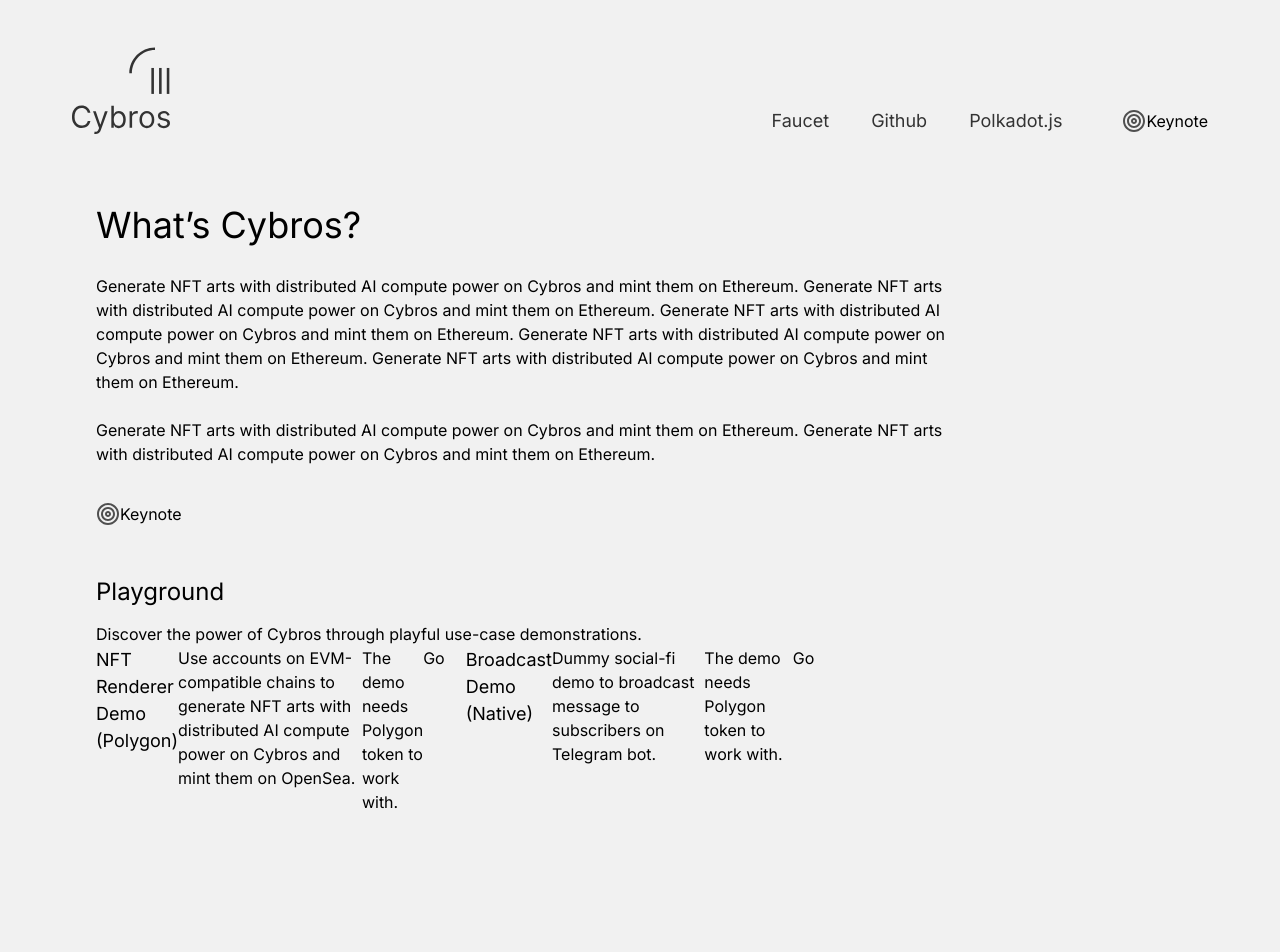
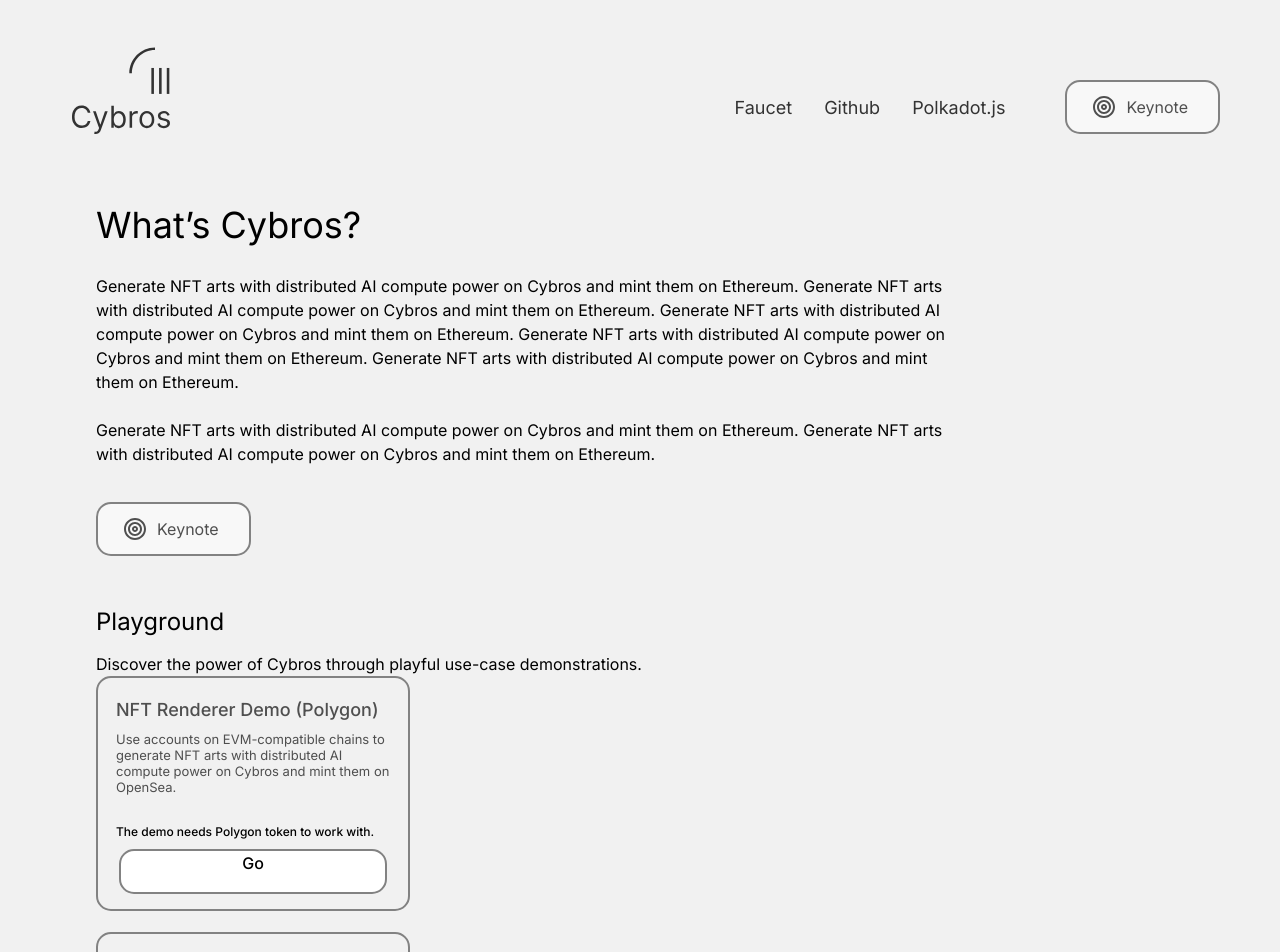
Before and after one commit to cybros-network/Hackathon-Web, a Next.js app: page / in a window 1280 px wide. Shown: the top 952 px of the page. Before the commit the page ends 814 px from the top, so only its background shows below. Built offline with nearby package versions, Linux system fonts and the light colour scheme.

Commit message:
fix: css sytle import

```diff
--- a/app/page.tsx
+++ b/app/page.tsx
@@ -1,19 +1,20 @@
 import Image from 'next/image'
-import KeynoteButton from '@/component/KeynoteButton'
-import UseCaseCard from '@/component/UseCaseCard'
+import KeynoteButton from '@/components/KeynoteButton'
+import UseCaseCard from '@/components/UseCaseCard'
 import { UseCardProps } from '@/types'
+import React from 'react'
 import { demoUseCardsCollection } from '@/constants'
 
 export default function Home() {
   return (
     <main className="main">
 
-      <header className="flex justify-between items-end px-[72px] pt-[42px] ">
+      <header className="flex justify-between items-end ml-[72px] mr-[60px] mt-[42px]">
         <div className="flex">
           <Image src="/Logo.svg" alt="Logo" width={98} height={92} />
         </div>
         <div className="flex space-x-[60px] items-center">
-          <div className='flex justify-between space-x-[42px] text-[18px] text-[#333333]'>
+          <div className='flex justify-between space-x-[32px] text-[18px] text-[#333333]'>
             <div>
               <a href='github.com'>Faucet</a>
             </div>
@@ -40,14 +41,12 @@ Generate NFT arts with distributed AI compute power on Cybros and mint them on E
         </div>
         <p className='text-[24px] text-black pt-[48px]'>Playground</p>
         <p className='text=[15px] text-black pt-[12px]'>Discover the power of Cybros through playful use-case demonstrations.</p>
-        <div>
-        <div className='grid grid-cols-3 gap-[21px]'>
+        <div className='grid grid-cols-3gap gap-[21px]'>
           {
-          demoUseCardsCollection.map((card: UseCardProps) => (
-            <UseCaseCard key={card.title} {...card} />
-          ))
+            demoUseCardsCollection.map((card: UseCardProps) => (
+              <UseCaseCard key={card.title} {...card} />
+            ))
           }
-        </div>
         </div>
       </div>
     </main>
--- a/component/KeynoteButton.tsx
+++ /dev/null
@@ -1,15 +0,0 @@
-import Image from "next/image"
-import { Inter } from "next/font/google"
-
-const KeynoteButton = () => {
-  return (
-    <div className="flex space-x-[100px] px-[30px] py-3 bg-[#FFFFFF8F] box-border border-solid border-2 border-[#828282] rounded-[15px]">
-      <div>
-        <Image src="/Spiral.svg" alt="" width={24} height={24} />
-      </div>
-      <div className="text-base text-[#4F4F4F]">Keynote</div>
-    </div>
-  )
-}
-
-export default KeynoteButton
--- /dev/null
+++ b/components/KeynoteButton.tsx
@@ -0,0 +1,17 @@
+import Image from "next/image"
+import { Inter } from "next/font/google"
+
+const KeynoteButton = () => {
+  return (
+    <div className="flex">
+      <div className="flex pl-[25px] pr-[30px] py-[13px] bg-[#FFFFFF8F] box-border border-solid border-2 border-[#828282] rounded-[15px]">
+        <div className="mr-[10px]">
+          <Image src="/Spiral.svg" alt="" width={24} height={24} />
+        </div>
+        <div className="text-base text-[#4F4F4F]">Keynote</div>
+      </div>
+    </div>
+  )
+}
+
+export default KeynoteButton
--- a/component/UseCaseCard.tsx
+++ b/components/UseCaseCard.tsx
@@ -3,14 +3,14 @@ import { UseCardProps } from "@/types"
 const UseCaseCard = (props: UseCardProps) => {
     const bgColor = props.backgroudColor ? props.backgroudColor : "#FF6F2D0F"
     return (
-        <div className={`flex flex-col space-y-[8px] justify-between box-border rounded-[15px] border-2 border-solid border-[#828282] bg-[${bgColor}] w-[314px] h-[235px] pb-[15px] p-[18px]`}>
+        <div className={`flex flex-col justify-stretch space-y-[8px] box-border rounded-[15px] border-2 border-solid border-[#828282] bg-[${bgColor}] w-[314px] h-[235px] pb-[15px] p-[18px]`}>
             <p className="text-[18px] font-medium leading-2 text-[#4F4F4F] line-clamp-2 flex-shrink-0">{props.title}</p>
             <p id="summary" className="text-[13px] leading-4 text-[#4F4F4F] text-ellipsis overflow-hidden">{props.summary}</p>
             <div className='grow'></div>
             <p className='text-[12px] font-medium flex-shrink-0'>The demo needs Polygon token to work with.</p>
-            <div className="mx-[3px] font-medium text-black text-[16px] h-[45px] flex-shrink-0 box-border rounded-[15px] border-2 border-solid border-[#828282] bg-white"
-            // onClick={ () => {window.open(props.link)}}
-            >Go</div>
+            <div className="mx-[3px] font-medium text-black text-[16px] h-[45px] flex-shrink-0 box-border rounded-[15px] border-2 border-solid border-[#828282] bg-white">
+                <p className="text-center m-0">Go</p>
+            </div>
         </div>
     )
 }
```
